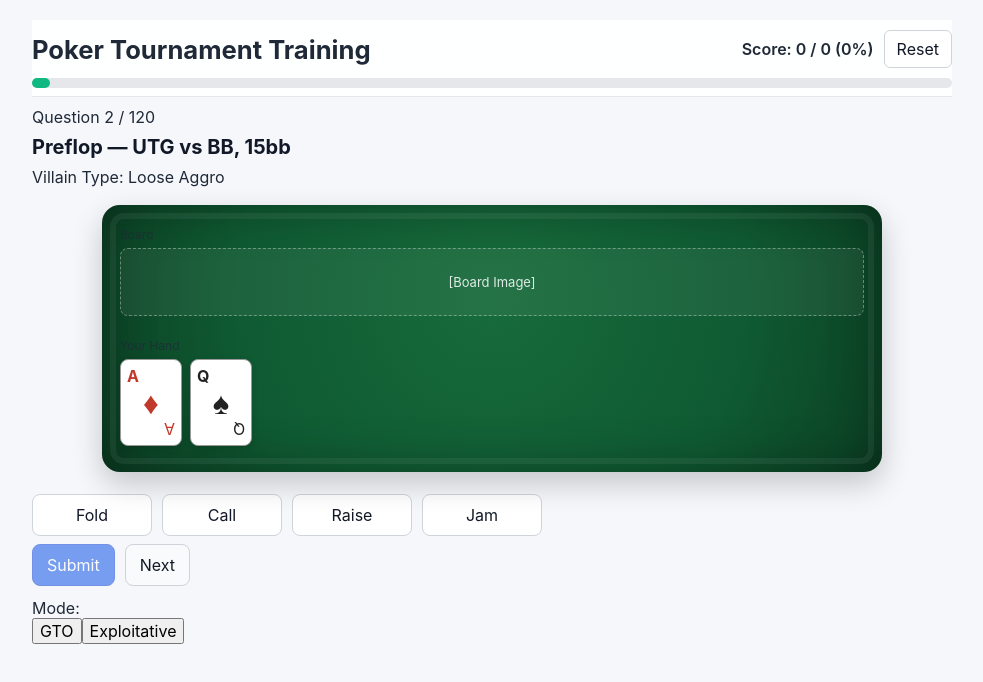
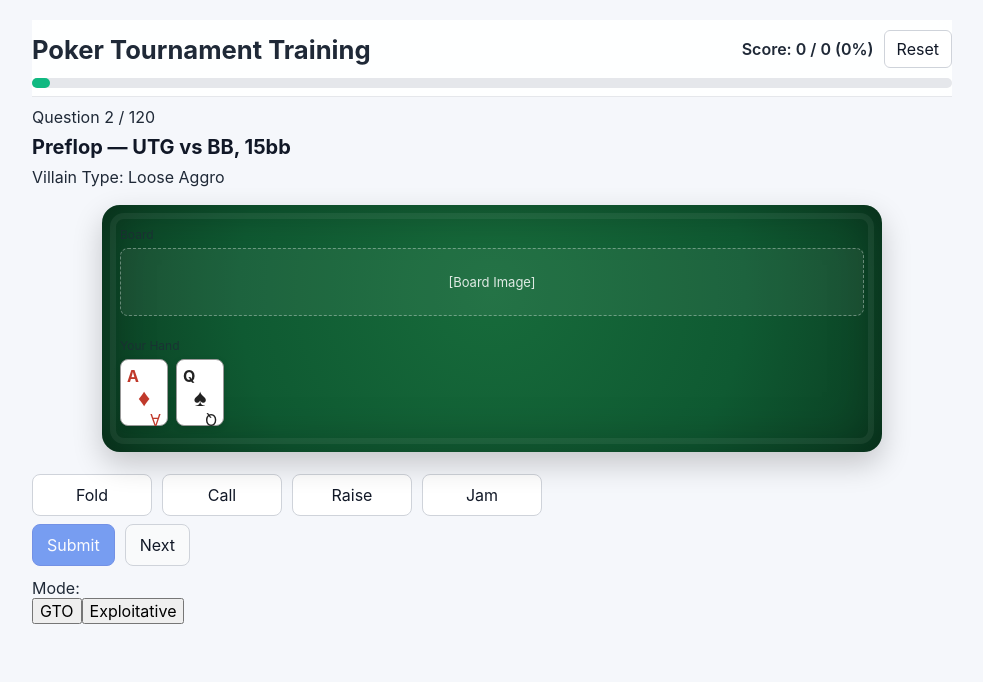
Before and after one commit to ZazaDeandre/Poker-Tournament-Training-App, a React (Create React App) app: page / in a window 1280 px wide. Both pictures are taken after a click on the button "Next". Shown: the top 682 px of the page, without its empty margins (148-1131 px from the left). Built offline with nearby package versions, Linux system fonts and the light colour scheme.

Commit message:
Update PlayingCard.tsx

```diff
--- a/src/components/PlayingCard.tsx
+++ b/src/components/PlayingCard.tsx
@@ -2,25 +2,64 @@ import React from "react";
 
 type Props = { code: string; size?: "sm" | "md" | "lg" };
 
-const suitGlyph: Record<string, string> = {
-  s: "♠",
-  h: "♥",
-  d: "♦",
-  c: "♣",
-};
+function suitGlyph(s: string) {
+  switch (s) {
+    case "s":
+      return "♠";
+    case "h":
+      return "♥";
+    case "d":
+      return "♦";
+    case "c":
+      return "♣";
+    default:
+      return "";
+  }
+}
 
-function parse(code: string) {
-  // Accept things like "As", "Td", "Qh", "9c"
-  const rank = code.slice(0, -1).toUpperCase();
-  const suit = code.slice(-1).toLowerCase();
-  return { rank, suit };
+function rankFrom(code: string) {
+  if (code === "BACK") return "";
+  return code.slice(0, -1).toUpperCase();
+}
+function suitFrom(code: string) {
+  if (code === "BACK") return "";
+  return code.slice(-1).toLowerCase();
 }
 
 export default function PlayingCard({ code, size = "md" }: Props) {
-  const { rank, suit } = parse(code);
-  const isRed = suit === "h" || suit === "d";
+  const dim = size === "sm" ? 36 : size === "lg" ? 64 : 48;
 
-  const dim = size === "sm" ? 44 : size === "md" ? 62 : 86;
+  // Render a stylized card back when asked
+  if (code === "BACK") {
+    return (
+      <div
+        aria-label="Card back"
+        style={{
+          width: dim,
+          height: Math.round(dim * 1.4),
+          borderRadius: 8,
+          boxShadow: "0 2px 6px rgba(0,0,0,0.12)",
+          background:
+            "repeating-linear-gradient(45deg, #1b5e20, #1b5e20 6px, #2e7d32 6px, #2e7d32 12px)",
+          border: "1px solid #0f3d12",
+          display: "flex",
+          alignItems: "center",
+          justifyContent: "center",
+          color: "#e8f5e9",
+          fontWeight: 700,
+          fontSize: dim / 3.2,
+          lineHeight: 1,
+        }}
+      >
+        ●
+      </div>
+    );
+  }
+
+  const rank = rankFrom(code);
+  const s = suitFrom(code);
+  const isRed = s === "h" || s === "d";
+  const suit = suitGlyph(s);
 
   return (
     <div
@@ -36,6 +75,7 @@ export default function PlayingCard({ code, size = "md" }: Props) {
         padding: 6,
         justifyContent: "space-between",
       }}
+      title={`${rank}${s.toUpperCase()}`}
     >
       <div style={{ fontWeight: 700, color: isRed ? "#c0392b" : "#222" }}>
         {rank}
@@ -48,7 +88,7 @@ export default function PlayingCard({ code, size = "md" }: Props) {
           lineHeight: 1,
         }}
       >
-        {suitGlyph[suit] ?? "?"}
+        {suit}
       </div>
       <div
         style={{
```
